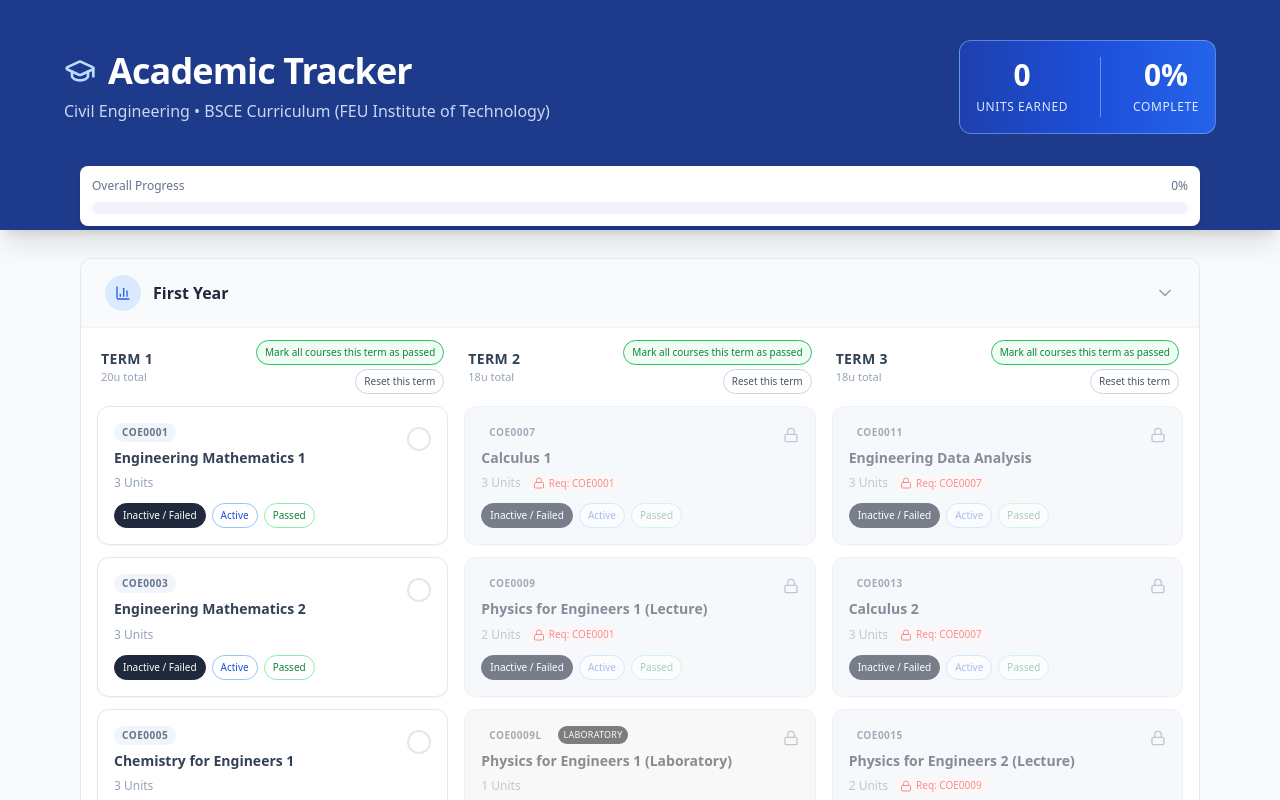
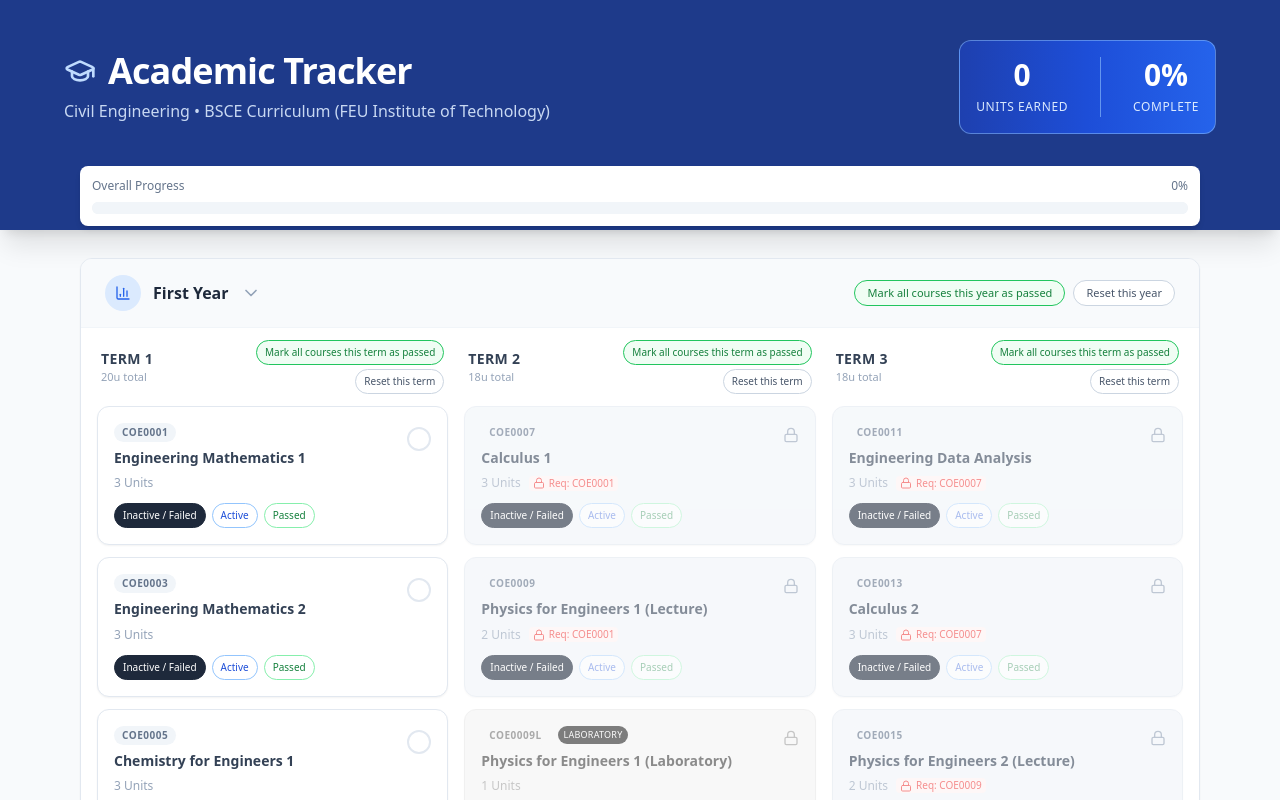
Before and after one commit to AceAligora/Builders-Progress, a React (Vite) app: page / in a window 1280 px wide. Shown: the top 800 px of the page. Built offline with nearby package versions, Linux system fonts and the light colour scheme.

Commit message:
Update App.jsx

```diff
--- a/src/App.jsx
+++ b/src/App.jsx
@@ -328,6 +328,50 @@ const App = () => {
     });
   };
 
+  // NEW: Mark all courses in a year as passed
+  const markYearAsPassed = (year) => {
+    setCourseStatus((prev) => {
+      const next = { ...prev };
+
+      year.terms.forEach((term) => {
+        term.courses.forEach((course) => {
+          const autoLab = isAutoSyncedLabId(course.id);
+          const locked = isLocked(course);
+          if (!autoLab && !locked) {
+            next[course.id] = "passed";
+          }
+        });
+      });
+
+      const synced = syncLabsWithLectures(next);
+
+      if (Object.keys(synced).length === Object.keys(prev).length) {
+        setErrorMsg(
+          "No additional subjects in this year can be marked as passed yet."
+        );
+        setTimeout(() => setErrorMsg(""), 3000);
+      }
+
+      return synced;
+    });
+  };
+
+  // NEW: Reset all courses in a year to inactive
+  const resetYear = (year) => {
+    setCourseStatus((prev) => {
+      const next = { ...prev };
+
+      year.terms.forEach((term) => {
+        term.courses.forEach((course) => {
+          next[course.id] = "inactive";
+        });
+      });
+
+      const synced = syncLabsWithLectures(next);
+      return synced;
+    });
+  };
+
   const totalUnits = CURRICULUM_DATA.reduce(
     (acc, year) =>
       acc +
@@ -438,15 +482,15 @@ const App = () => {
                 key={yIdx}
                 className="bg-white rounded-xl shadow-sm border border-slate-200 overflow-hidden"
               >
+                <div className="w-full flex justify-between items-center px-6 py-4 bg-slate-50 hover:bg-slate-100 transition-colors border-b border-slate-100">
                   <button
                     onClick={() =>
                       setExpandedYear(
                         expandedYear === year.year ? null : year.year
                       )
                     }
-                  className="w-full flex justify-between items-center px-6 py-4 bg-slate-50 hover:bg-slate-100 transition-colors border-b border-slate-100"
+                    className="flex items-center gap-3"
                   >
-                  <div className="flex items-center gap-3">
                     <div className="w-9 h-9 rounded-full bg-blue-100 flex items-center justify-center">
                       <BarChart3 className="w-4 h-4 text-blue-600" />
                     </div>
@@ -455,13 +499,31 @@ const App = () => {
                         {year.year}
                       </h2>
                     </div>
-                  </div>
                     <ChevronRight
                       className={`w-5 h-5 text-slate-400 transition-transform ${
                         expandedYear === year.year ? "rotate-90" : ""
                       }`}
                     />
                   </button>
+
+                  {/* NEW: Year-level controls */}
+                  <div className="flex items-center gap-2">
+                    <button
+                      type="button"
+                      onClick={() => markYearAsPassed(year)}
+                      className="text-[11px] px-3 py-1 rounded-full border border-green-500 text-green-700 bg-green-50 hover:bg-green-100 transition"
+                    >
+                      Mark all courses this year as passed
+                    </button>
+                    <button
+                      type="button"
+                      onClick={() => resetYear(year)}
+                      className="text-[11px] px-3 py-1 rounded-full border border-slate-300 text-slate-600 bg-white hover:bg-slate-50 transition"
+                    >
+                      Reset this year
+                    </button>
+                  </div>
+                </div>
 
                 {expandedYear === year.year && (
                   <div className="px-4 pb-4 pt-3">
@@ -732,7 +794,7 @@ const App = () => {
                   the overall progress bar more reliable and visible.
                 </li>
                 <li>
-                  <strong>v18:</strong> Added term-level controls: “Mark all
+                  <strong>v18:</strong> Added term-level and year-level controls: “Mark all
                   courses this term as passed” and “Reset this term”, with
                   automatic updates to dependent laboratory courses.
                 </li>
```
Lines whose indentation alone changed are shown as unchanged.
